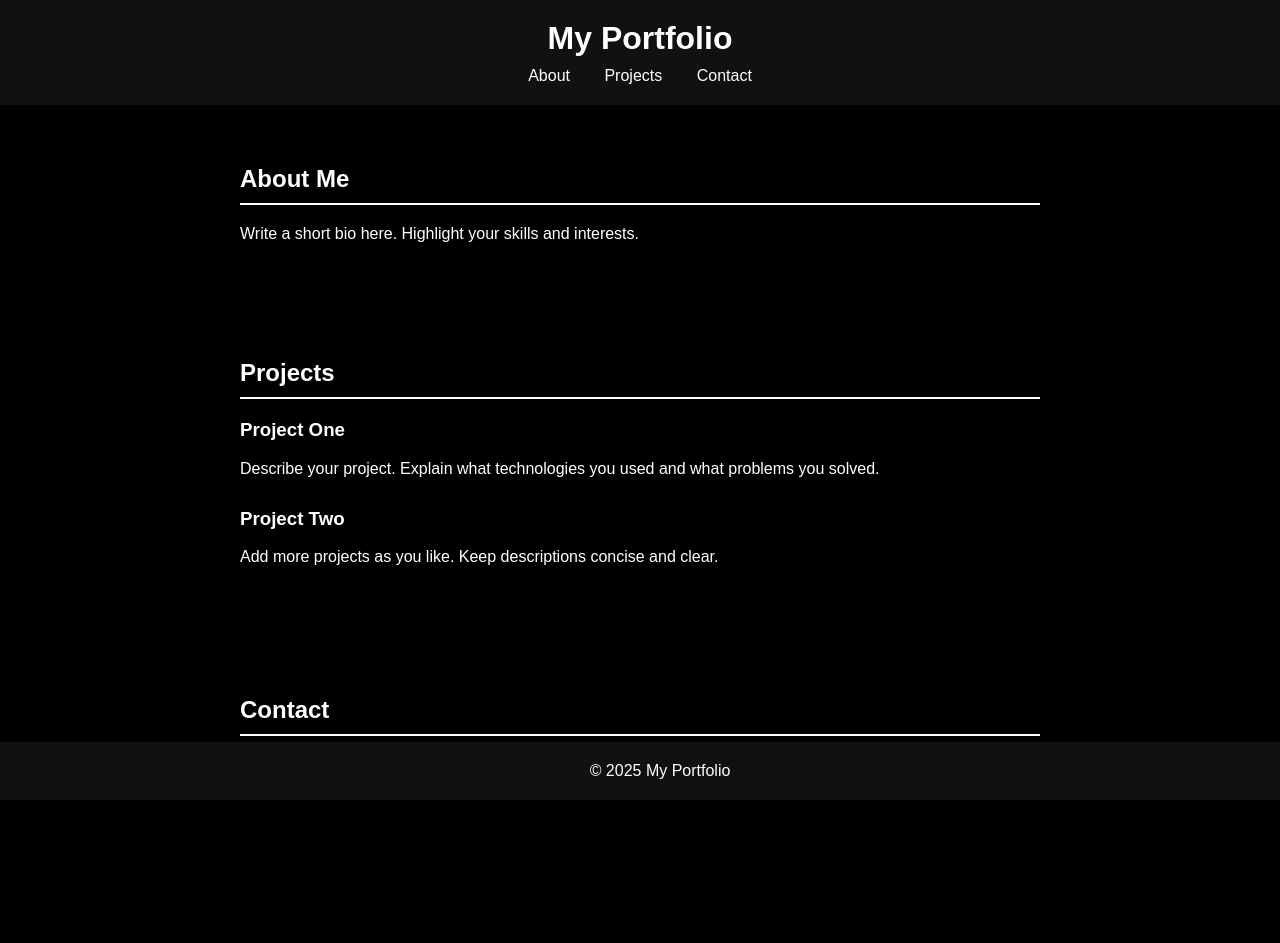
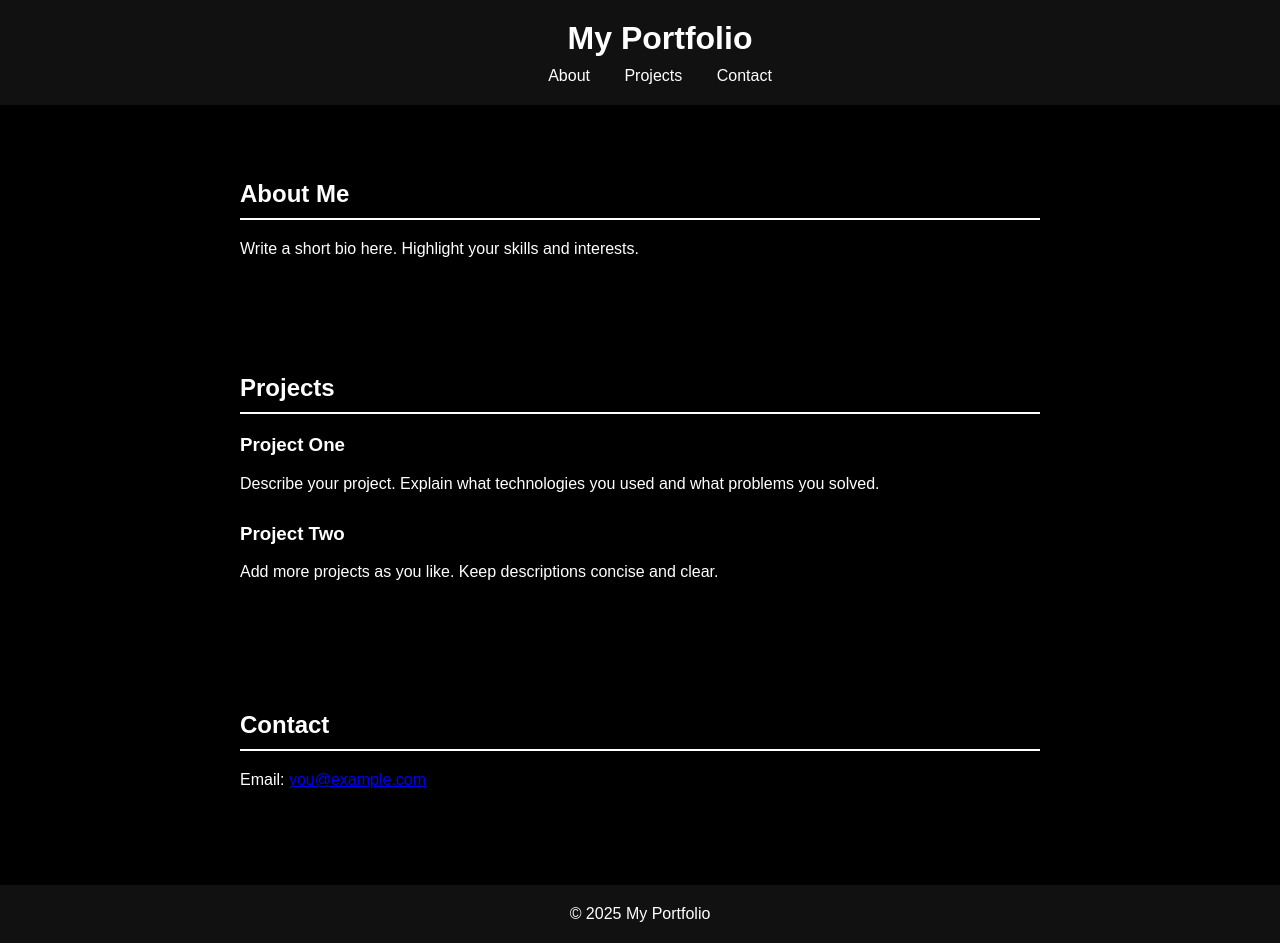
Before and after one commit to ajithcravi/codex-trial, a plain HTML site: page index.html in a window 1280 px wide. Before the commit the page ends 830 px from the top, so only its background shows below. Drawn offline with Linux system fonts and the light colour scheme.

Commit message:
Make header fixed and footer appear at bottom

```diff
--- a/style.css
+++ b/style.css
@@ -6,12 +6,17 @@ body {
     color: #fff;
     margin: 0;
     padding: 0;
+    padding-top: 120px; /* space for fixed header */
 }
 
 header {
     background: #111;
     padding: 20px;
     text-align: center;
+    position: fixed;
+    top: 0;
+    width: 100%;
+    z-index: 1000;
 }
 
 header h1 {
@@ -52,9 +57,7 @@ footer {
     background: #111;
     text-align: center;
     padding: 20px;
-    position: fixed;
-    bottom: 0;
-    width: 100%;
+    margin-top: 40px;
 }
 
 footer p {
```
Also changed, not shown: 1 other file.
